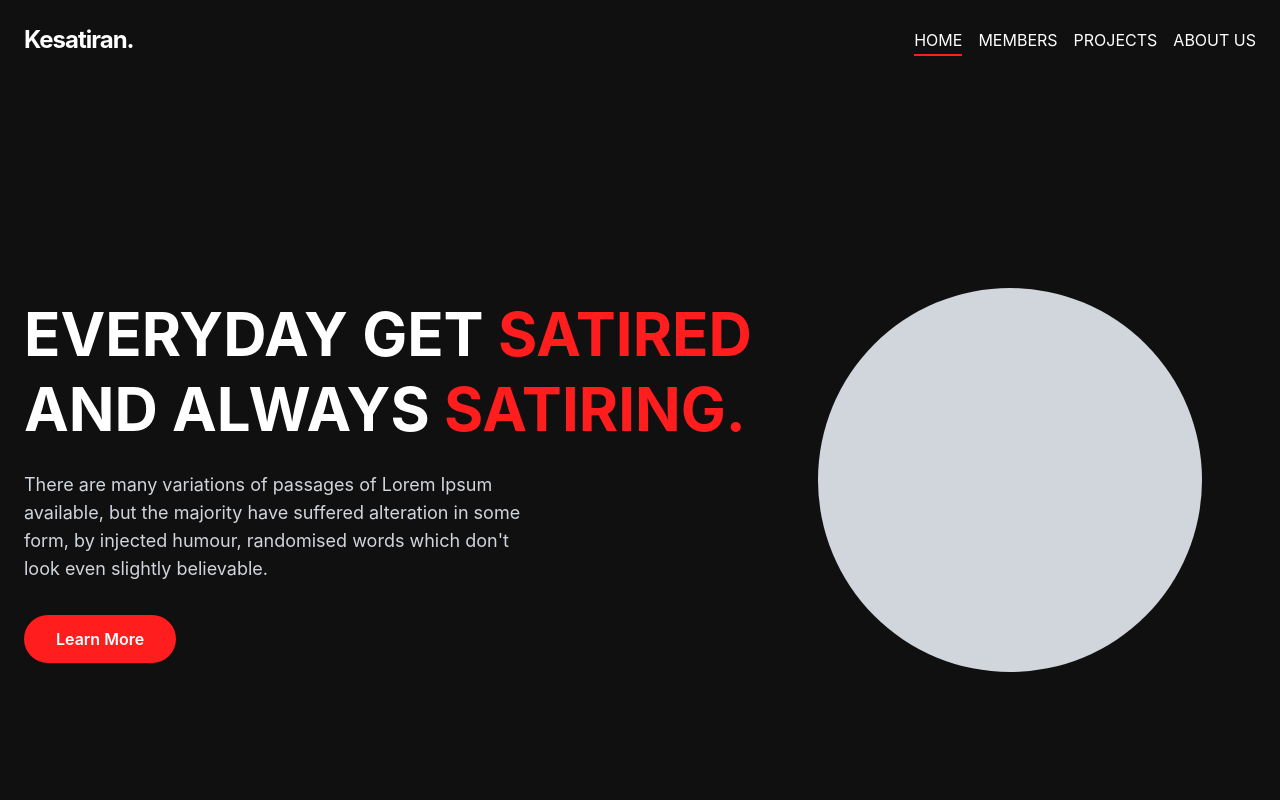
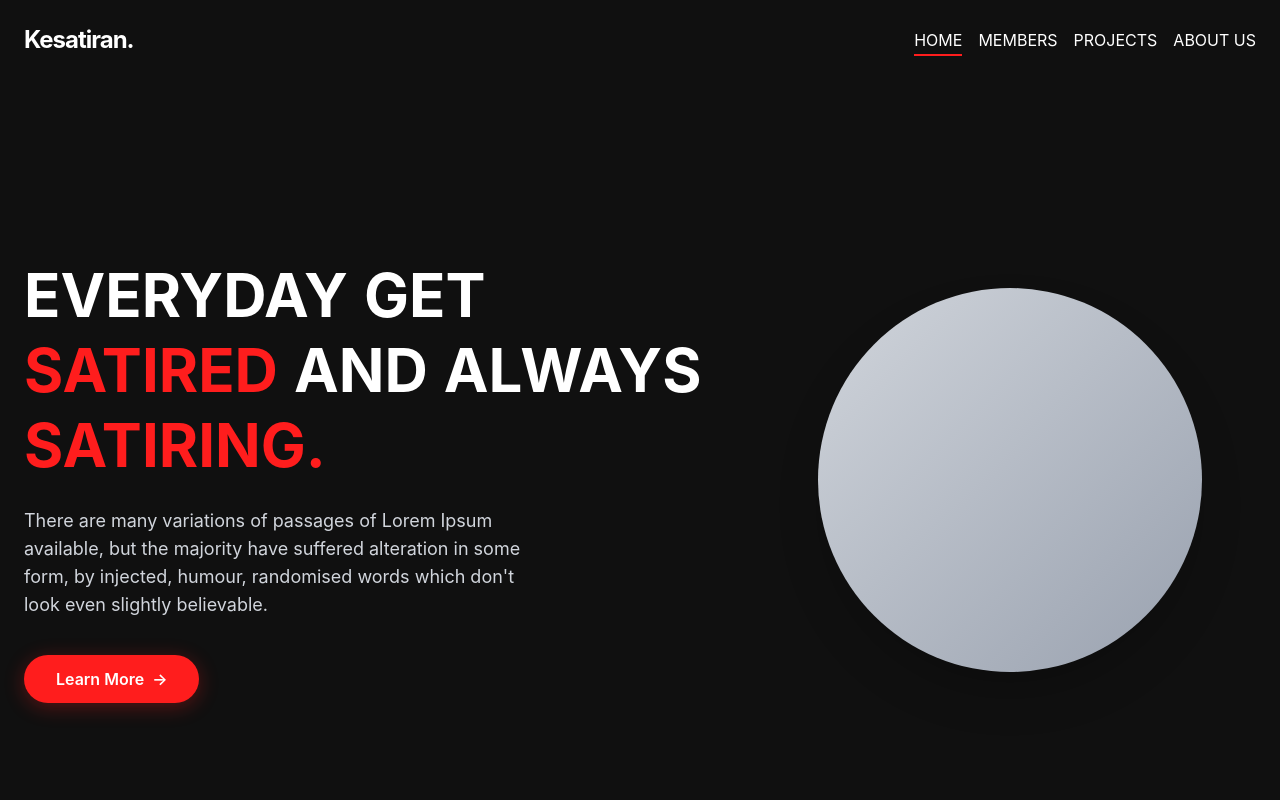
Before and after one commit to gafnaa/kesatiran, a Next.js app: page / in a window 1280 px wide. Shown: the top 800 px of the page. Built offline with nearby package versions, Linux system fonts and the light colour scheme.

Commit message:
nambah animasi

```diff
--- a/package.json
+++ b/package.json
@@ -10,6 +10,7 @@
   },
   "dependencies": {
     "@heroicons/react": "^2.2.0",
+    "framer-motion": "^12.18.1",
     "next": "15.3.4",
     "react": "^19.0.0",
     "react-dom": "^19.0.0"
--- a/src/components/HeroSection.tsx
+++ b/src/components/HeroSection.tsx
@@ -1,32 +1,196 @@
+'use client';
+
 import React from 'react';
+import { motion } from 'framer-motion';
+import Link from 'next/link';
 
 const HeroSection = () => {
+  // Animasi untuk setiap kata dalam heading
+  const wordVariants = {
+    hidden: { opacity: 0, y: 50, rotateX: -90 },
+    visible: (i: number) => ({
+      opacity: 1,
+      y: 0,
+      rotateX: 0,
+      transition: {
+        delay: i * 0.1,
+        duration: 0.8,
+        ease: [0.25, 0.46, 0.45, 0.94] as [number, number, number, number],
+      },
+    }),
+  };
+
+  // Animasi untuk paragraf per baris
+  const lineVariants = {
+    hidden: { opacity: 0, x: -30, filter: 'blur(4px)' },
+    visible: (i: number) => ({
+      opacity: 1,
+      x: 0,
+      filter: 'blur(0px)',
+      transition: {
+        delay: 1.2 + i * 0.2,
+        duration: 0.6,
+        ease: 'easeOut' as const,
+      },
+    }),
+  };
+
+  // Animasi button yang lebih dinamis
+  const buttonVariants = {
+    hidden: {
+      opacity: 0,
+      scale: 0.8,
+      y: 20,
+      boxShadow: '0 0 0 rgba(255, 29, 29, 0)',
+    },
+    visible: {
+      opacity: 1,
+      scale: 1,
+      y: 0,
+      boxShadow: '0 4px 20px rgba(255, 29, 29, 0.3)',
+      transition: {
+        duration: 0.5,
+        delay: 1.5,
+        ease: 'easeOut' as const,
+      },
+    },
+  };
+
+  // Efek hover untuk button
+  const buttonHover = {
+    scale: 1.05,
+    y: -2,
+    boxShadow: '0 8px 30px rgba(255, 29, 29, 0.4)',
+    transition: {
+      duration: 0.3,
+      ease: 'easeInOut' as const,
+    },
+  };
+
+  const buttonTap = {
+    scale: 0.95,
+    transition: {
+      duration: 0.1,
+    },
+  };
+
+  // Animasi untuk lingkaran
+  const circleVariants = {
+    hidden: {
+      opacity: 0,
+      scale: 0.5,
+      rotate: -180,
+    },
+    visible: {
+      opacity: 1,
+      scale: 1,
+      rotate: 0,
+      transition: {
+        duration: 1.2,
+        delay: 0.8,
+        ease: [0.25, 0.46, 0.45, 0.94] as [number, number, number, number],
+      },
+    },
+  };
+
+  // Membagi teks menjadi kata-kata
+  const headingWords = ['Everyday', 'get', 'Satired', 'and', 'always', 'Satiring.'];
+
+  // Membagi paragraf menjadi baris-baris
+  const paragraphLines = [
+    'There are many variations of passages of Lorem Ipsum available, but the majority have suffered alteration in some form, by injected, humour, randomised words which don\'t look even slightly believable.'
+  ];
+
   return (
-    // Mengubah warna background menjadi #101010
-    <section className="bg-[#101010] text-white">
+    <section className="bg-[#101010] text-white overflow-hidden">
       <div className="container mx-auto flex flex-col md:flex-row items-center justify-between min-h-screen px-6 py-20 md:py-0">
         {/* Kolom Teks (Kiri) */}
         <div className="md:w-1/2 lg:w-3/5 text-center md:text-left mb-12 md:mb-0">
           <h1 className="text-4xl sm:text-5xl lg:text-6xl font-bold uppercase leading-tight">
-            {/* Mengubah warna teks merah menjadi #FF1D1D */}
-            Everyday get <span className="text-[#FF1D1D]">Satired</span>
-            <br />
-            and always <span className="text-[#FF1D1D]">Satiring.</span>
+            {headingWords.map((word, index) => (
+              <motion.span
+                key={index}
+                className={`inline-block mr-4 ${
+                  word === 'Satired' || word === 'Satiring.'
+                    ? 'text-[#FF1D1D]'
+                    : ''
+                }`}
+                custom={index}
+                initial="hidden"
+                animate="visible"
+                variants={wordVariants}
+                style={{ transformOrigin: 'bottom' }}
+              >
+                {word}
+                {(index === 2 || index === 5) && <br className="hidden sm:block" />}
+              </motion.span>
+            ))}
           </h1>
-          <p className="mt-6 text-base lg:text-lg text-gray-300 max-w-lg mx-auto md:mx-0">
-            There are many variations of passages of Lorem Ipsum available,
-            but the majority have suffered alteration in some form, by injected
-            humour, randomised words which don't look even slightly believable.
-          </p>
-          {/* Mengubah warna tombol menjadi #FF1D1D dan warna hover yang lebih gelap */}
-          <button className="mt-8 bg-[#FF1D1D] text-white font-semibold py-3 px-8 rounded-full hover:bg-[#D61A1A] transition duration-300">
-            Learn More
-          </button>
+
+          <div className="mt-6 text-base lg:text-lg text-gray-300 max-w-lg mx-auto md:mx-0">
+            {paragraphLines.map((line, index) => (
+              <motion.p
+                key={index}
+                className="mb-1"
+                custom={index}
+                initial="hidden"
+                animate="visible"
+                variants={lineVariants}
+              >
+                {line}
+              </motion.p>
+            ))}
+          </div>
+
+          <Link href="/about" className="inline-block">
+            <motion.button
+              className="mt-8 bg-[#FF1D1D] text-white font-semibold py-3 px-8 rounded-full
+                         relative overflow-hidden group transition-colors duration-300
+                         before:absolute before:inset-0 before:bg-gradient-to-r
+                         before:from-[#FF1D1D] before:to-[#FF4444] before:opacity-0
+                         before:transition-opacity before:duration-300 hover:before:opacity-100 cursor-pointer"
+              initial="hidden"
+              animate="visible"
+              variants={buttonVariants}
+              whileHover={buttonHover}
+              whileTap={buttonTap}
+            >
+              <span className="relative z-10 flex items-center">
+                Learn More
+                <motion.span
+                  className="ml-2 inline-block"
+                  initial={{ x: 0 }}
+                  whileHover={{ x: 5 }}
+                  transition={{ duration: 0.3 }}
+                >
+                  →
+                </motion.span>
+              </span>
+            </motion.button>
+          </Link>
         </div>
 
         {/* Kolom Lingkaran (Kanan) */}
         <div className="md:w-1/2 lg:w-2/5 flex justify-center items-center">
-          <div className="w-64 h-64 sm:w-80 sm:h-80 lg:w-96 lg:h-96 bg-gray-300 rounded-full"></div>
+          <motion.div
+            className="w-64 h-64 sm:w-80 sm:h-80 lg:w-96 lg:h-96 bg-gradient-to-br from-gray-300 to-gray-400 rounded-full
+                       shadow-2xl relative overflow-hidden"
+            initial="hidden"
+            animate="visible"
+            variants={circleVariants}
+          >
+            {/* Efek shimmer pada lingkaran */}
+            <motion.div
+              className="absolute inset-0 bg-gradient-to-r from-transparent via-white/20 to-transparent"
+              initial={{ x: '-100%' }}
+              animate={{ x: '100%' }}
+              transition={{
+                duration: 2,
+                delay: 2,
+              ease: 'easeInOut' as const,
+              }}
+            />
+          </motion.div>
         </div>
       </div>
     </section>
```
Also changed, not shown: 1 other file (tests, documents, lock files or other folders).
